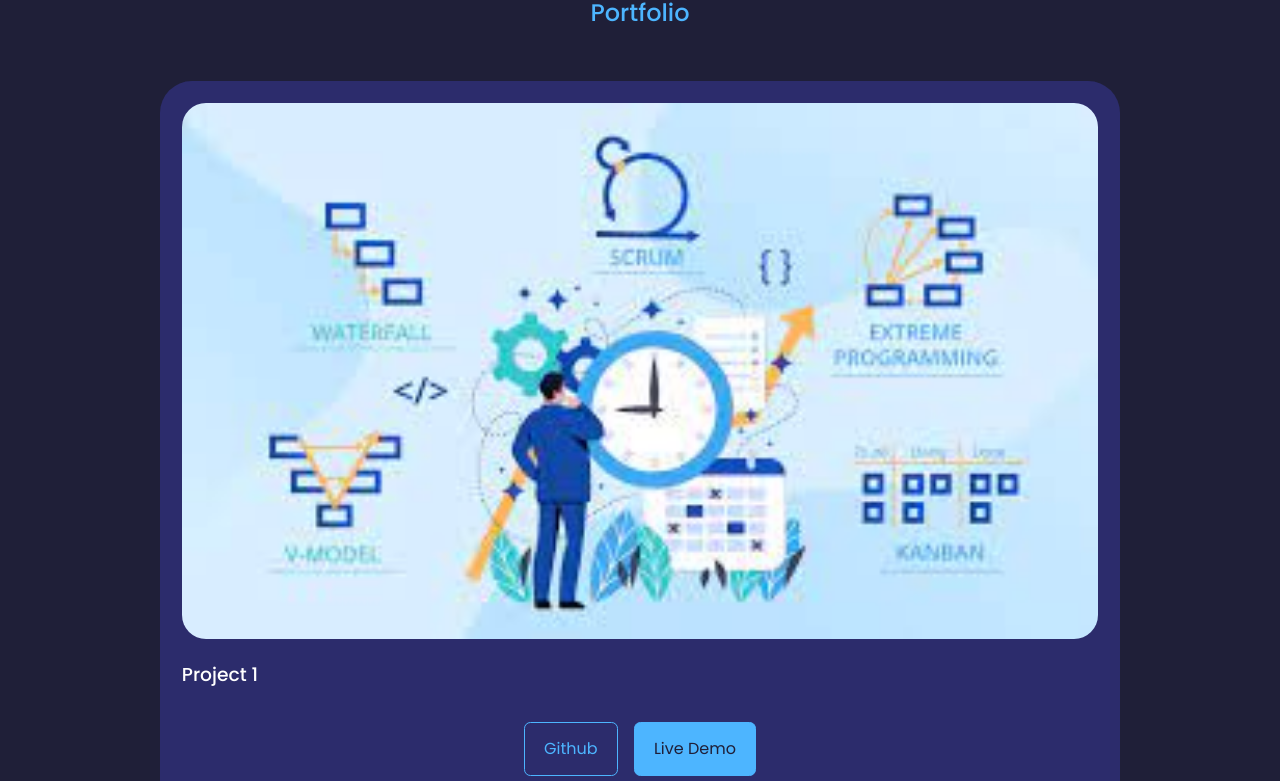
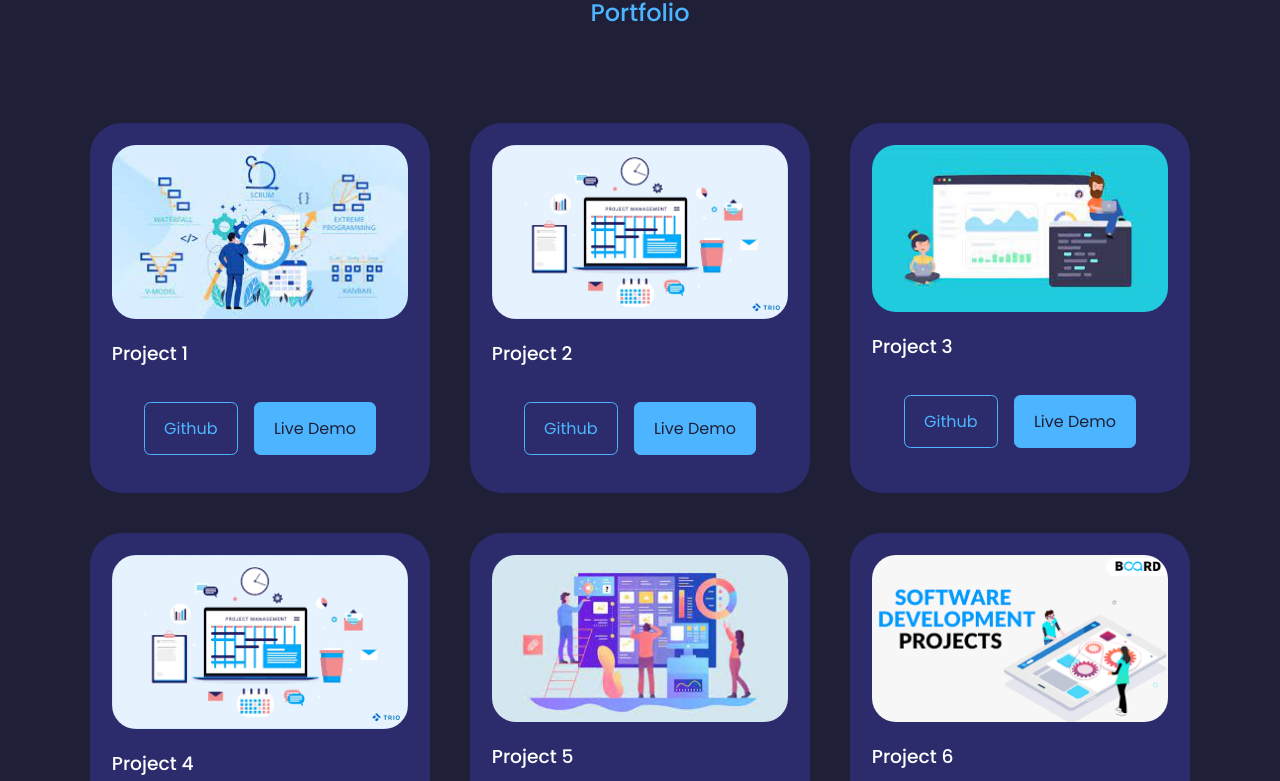
Before and after one commit to Grace422/MyPortfolio, a React (Create React App) app: page / in a window 1280 px wide. Shown: the part 2958-3739 px from the top of the page. Built offline with nearby package versions, Linux system fonts and the light colour scheme.

Commit message:
portfolio section

```diff
--- a/src/components/portfolio/Portfolio.js
+++ b/src/components/portfolio/Portfolio.js
@@ -3,9 +3,9 @@ import './portfolio.css'
 import IMG1 from '../../assets/img1.png'
 import IMG2 from '../../assets/img2.png'
 import IMG3 from '../../assets/img3.png'
-import IMG4 from '../../assets/img4.png'
-import IMG5 from '../../assets/img5.png'
-import IMG6 from '../../assets/img7.png'
+import IMG4 from '../../assets/img2.png'
+import IMG5 from '../../assets/img9.png'
+import IMG6 from '../../assets/img6.png'
 
 
 export const Portfolio = () => {
@@ -14,7 +14,7 @@ return (
    <h5>My Recent Work</h5>
    <h2>Portfolio</h2>
 
-   <div className="container porfolio__container">
+   <div className="container_port porfolio__container">
       <article className="portfolio__item">
          <div className="portfolio__item-image">
              <img src={IMG1} alt="" />
@@ -22,7 +22,7 @@ return (
          <h3>Project 1</h3>
         <div className="portfolio__item__cta">
          <a href='https://github.com' className="btn">Github</a>
-         <a href='https://dribbble.com/shots/20177733-Apres-Brand-Identity-Design' className="btn btn-primary" target="_blank">Live Demo</a>
+         <a href='https://dribbble.com/shots/20177733-Apres-Brand-Identity-Design' className="btn btn-primary" target="blank">Live Demo</a>
         </div>
       </article>
 
@@ -33,7 +33,7 @@ return (
          <h3>Project 2</h3>
         <div className="portfolio__item__cta">
          <a href='https://github.com' className="btn">Github</a>
-         <a href='https://dribbble.com/shots/20177733-Apres-Brand-Identity-Design' className="btn btn-primary" target="_blank">Live Demo</a>
+         <a href='https://dribbble.com/shots/20177733-Apres-Brand-Identity-Design' className="btn btn-primary" target="blank">Live Demo</a>
         </div>
       </article>
 
@@ -44,7 +44,7 @@ return (
          <h3>Project 3</h3>
         <div className="portfolio__item__cta">
          <a href='https://github.com' className="btn">Github</a>
-         <a href='https://dribbble.com/shots/20177733-Apres-Brand-Identity-Design' className="btn btn-primary" target="_blank">Live Demo</a>
+         <a href='https://dribbble.com/shots/20177733-Apres-Brand-Identity-Design' className="btn btn-primary" target="blank">Live Demo</a>
         </div>
       </article>
 
@@ -55,7 +55,7 @@ return (
          <h3>Project 4</h3>
         <div className="portfolio__item__cta">
          <a href='https://github.com' className="btn">Github</a>
-         <a href='https://dribbble.com/shots/20177733-Apres-Brand-Identity-Design' className="btn btn-primary" target="_blank">Live Demo</a>
+         <a href='https://dribbble.com/shots/20177733-Apres-Brand-Identity-Design' className="btn btn-primary" target="blank">Live Demo</a>
         </div>
       </article>
 
@@ -66,7 +66,7 @@ return (
          <h3>Project 5</h3>
         <div className="portfolio__item__cta">
          <a href='https://github.com' className="btn">Github</a>
-         <a href='https://dribbble.com/shots/20177733-Apres-Brand-Identity-Design' className="btn btn-primary" target="_blank">Live Demo</a>
+         <a href='https://dribbble.com/shots/20177733-Apres-Brand-Identity-Design' className="btn btn-primary" target="blank">Live Demo</a>
         </div>
       </article>
 
@@ -77,7 +77,7 @@ return (
          <h3>Project 6</h3>
         <div className="portfolio__item__cta">
          <a href='https://github.com' className="btn">Github</a>
-         <a href='https://dribbble.com/shots/20177733-Apres-Brand-Identity-Design' className="btn btn-primary" target="_blank">Live Demo</a>
+         <a href='https://dribbble.com/shots/20177733-Apres-Brand-Identity-Design' className="btn btn-primary" target="blank">Live Demo</a>
         </div>
       </article>
   </div>
--- a/src/components/portfolio/portfolio.css
+++ b/src/components/portfolio/portfolio.css
@@ -1,7 +1,8 @@
-.portfolio__container{
+ .container_port{
     display: grid;
     grid-template-columns: repeat(3, 1fr);
     gap: 2.5rem;
+    margin: 90px;
 }
 
 .portfolio__item{
```
